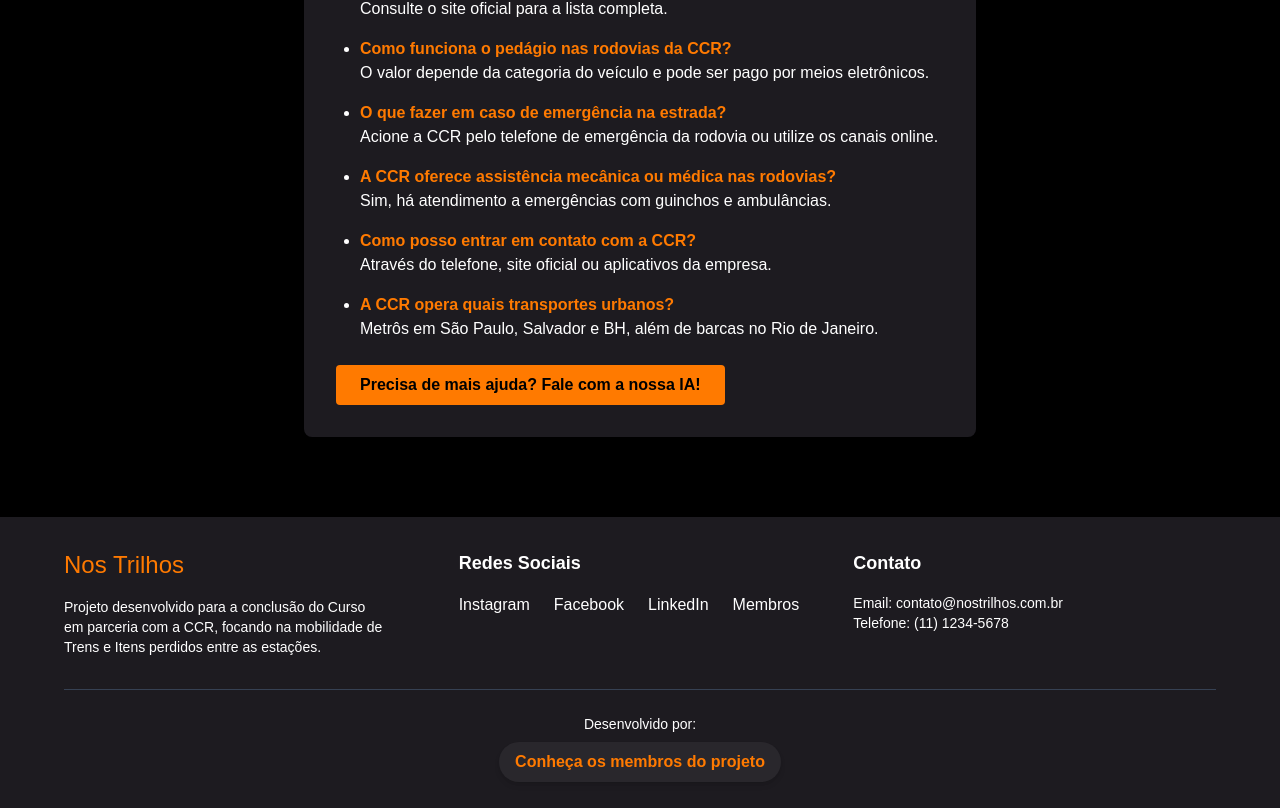
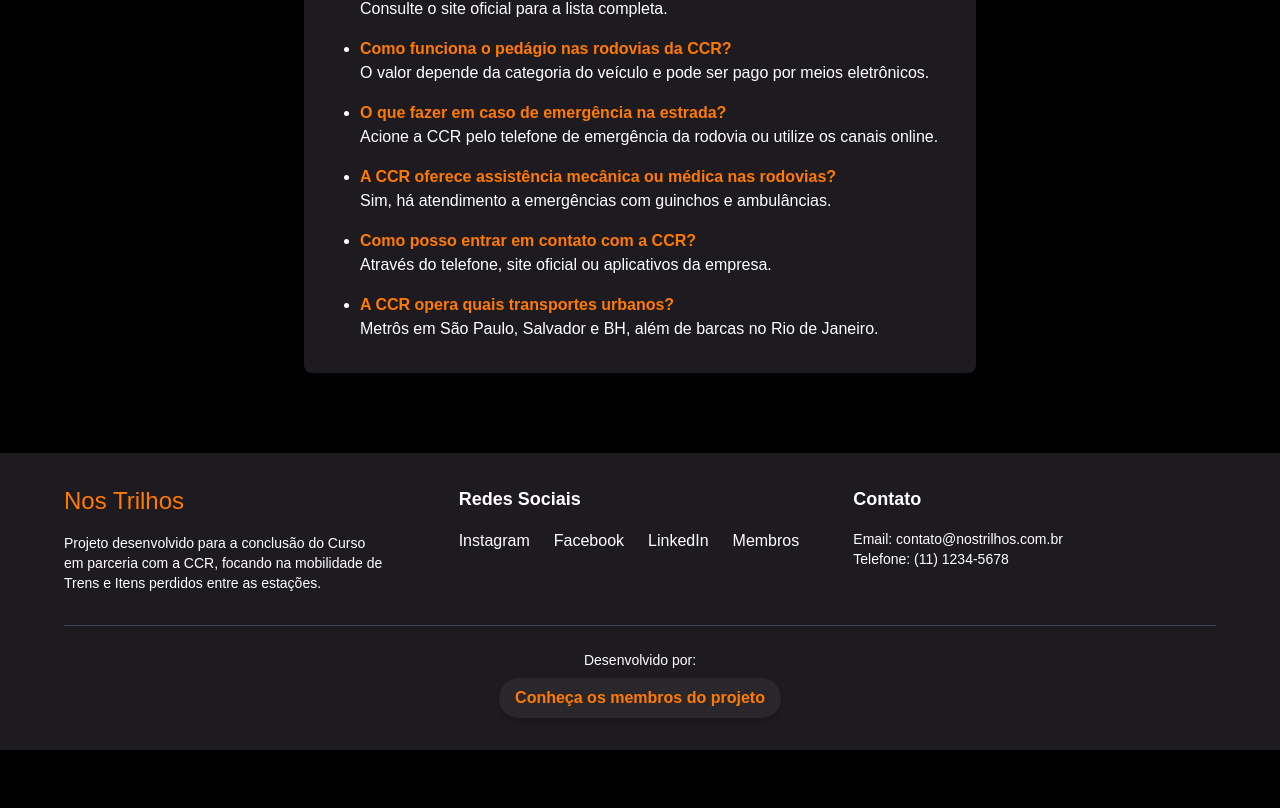
Before and after one commit to juliabusso/Sprint4Front, a Next.js app: page /duvidas in a window 1280 px wide. Shown: the part 1035-1843 px from the top of the page. After the commit the page ends 1785 px from the top, so only its background shows below. Built offline with nearby package versions, Linux system fonts and the light colour scheme.

Commit message:
Página dúvidas arrumada para o padrão desejado

```diff
--- a/src/app/duvidas/page.tsx
+++ b/src/app/duvidas/page.tsx
@@ -78,10 +78,6 @@
           </li>
         </ul>
 
-        {/* Botão */}
-        <button className="mt-6 bg-[#FF7A00] text-black font-bold px-6 py-2 rounded hover:bg-white hover:text-[#FF7A00] transition">
-          Precisa de mais ajuda? Fale com a nossa IA!
-        </button>
       </div>
     </main>
   );
```
